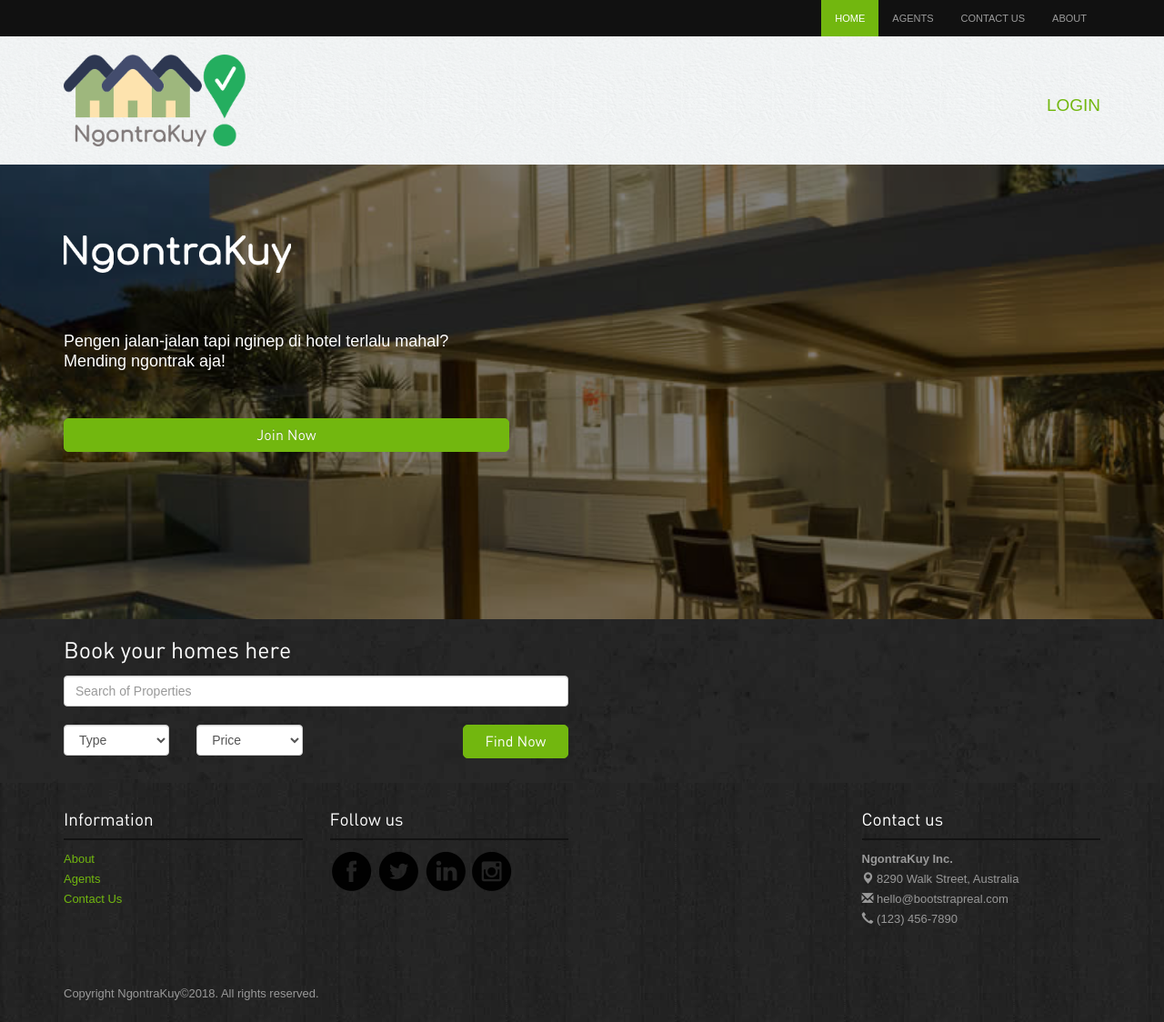
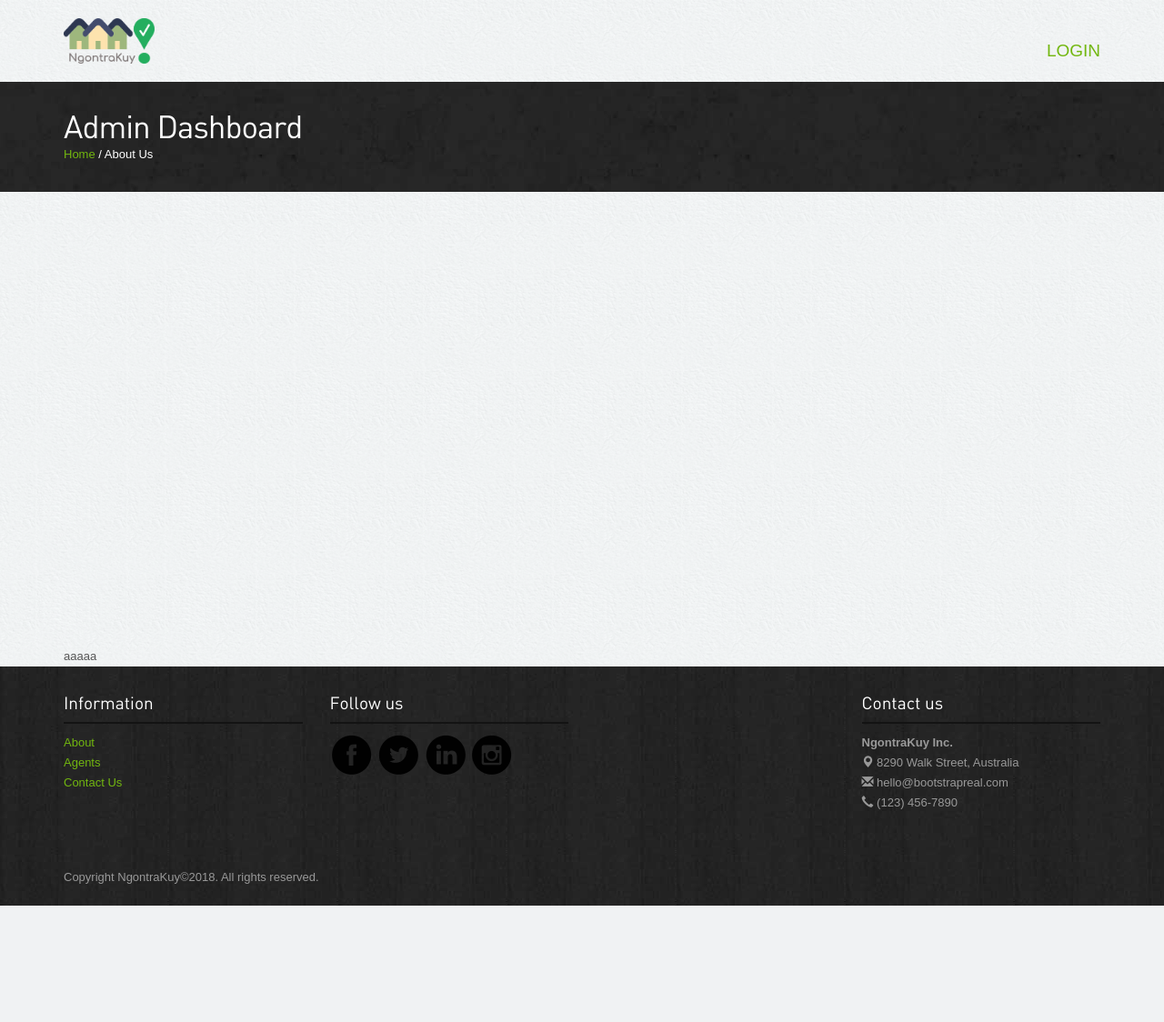
Before and after one commit to remonc97/NgontraKuy, a CodeIgniter app: page /NgontraKuy/Register in a window 1280 px wide. Shown: the whole page at 91% size. After the commit the page ends 996 px from the top, so only its background shows below. Run offline with CodeIgniter, Linux system fonts and the light colour scheme; some libraries are stand-ins or nearby versions; some web fonts are replaced.

Commit message:
recap the template from home.php into admin dashboard

```diff
--- a/application/views/admin.php
+++ b/application/views/admin.php
@@ -3,138 +3,36 @@ defined('BASEPATH') OR exit('No direct script access allowed');
 #include header file
 $this->view('template/header');
 ?>
-<style>
-    .bg-img-1 {
-        background-image: url(<?php echo base_url('assets/images/slider/1.jpg')?>);
-    }
-    .bg-img-2 {
-        background-image: url(<?php echo base_url('assets/images/slider/2.jpg')?>);
-    }
-    .bg-img-3 {
-        background-image: url(<?php echo base_url('assets/images/slider/3.jpg')?>);
-    }
-    .bg-img-4 {
-        background-image: url(<?php echo base_url('assets/images/slider/4.jpg')?>);
-    }
-    .bg-img-5 {
-        background-image: url(<?php echo base_url('assets/images/slider/5.jpg')?>);
-    }
-</style>
-<!-- Header Starts -->
-<div class="navbar-wrapper">
-
-    <div class="navbar-inverse" role="navigation">
-        <div class="container">
-            <div class="navbar-header">
-
-
-                <button type="button" class="navbar-toggle collapsed" data-toggle="collapse" data-target=".navbar-collapse">
-                    <span class="sr-only">Toggle navigation</span>
-                    <span class="icon-bar"></span>
-                    <span class="icon-bar"></span>
-                    <span class="icon-bar"></span>
-                </button>
-
-            </div>
-            <!-- Nav Starts -->
-            <style>
-                .nav li a{
-                    font-family: 'Ubuntu', sans-serif !important;
-                }
-            </style>
-            <div class="navbar-collapse  collapse">
-                <ul class="nav navbar-nav navbar-right">
-                    <li class="active"><a href="<?php echo site_url()?>" >Home</a></li>
-                    <li><a href="<?php echo site_url('Agents')?>">Agents</a></li>
-                    <li><a href="<?php echo site_url('ContactUs')?>">Contact Us</a></li>
-                    <li><a href="<?php echo site_url('About')?>">About</a></li>
-                </ul>
-            </div>
-            <!-- #Nav Ends -->
-
-        </div>
-    </div>
-
-</div>
 <!-- #Header Starts -->
-
 <div class="container">
-
     <!-- Header Starts -->
     <div class="header">
-        <a href="<?php echo site_url()?>"><img src="<?php echo base_url('assets/images/logo1.png')?>" width="200px" alt="NgontraKuy"></a>
+        <a href="<?php echo site_url()?>"><img src="<?php echo base_url('assets/images/logo1.png')?>" width="100px" alt="NgontraKuy"></a>
 
-        <ul class="pull-right">
-            <li style="margin-top: 20px"><a href="#" style="font-family: 'Ubuntu', sans-serif;" data-toggle="modal" data-target="#loginpop">Login</a></li>
+        <ul class="pull-right center">
+            <li><a href="#" style="font-family: 'Ubuntu', sans-serif;" data-toggle="modal" data-target="#loginpop">Login</a></li>
         </ul>
     </div>
     <!-- #Header Starts -->
+
 </div>
+<div class="inside-banner">
+	<div class="container">
 
+		<h2>Admin Dashboard</h2>
+		<span class="pull"><a href="#">Home</a> / About Us</span>
+	</div>
+</div>
 <div class="">
     <div id="slider" class="sl-slider-wrapper">
-
-        <div class="sl-slider">
-            <div class="sl-slide" data-orientation="horizontal" data-slice1-rotation="-25" data-slice2-rotation="-25" data-slice1-scale="2" data-slice2-scale="2">
-                <div class="sl-slide-inner">
-                    <div class="bg-img bg-img-1"></div>
-                    <br/>
-                    <h2><a href="#"><img src="<?php echo base_url('assets/images/white.png')?>" width="250px"/></a></h2>
-                    <blockquote style="font-family:'Ubuntu', sans-serif">
-                        <br/><br/>
-                        <p>Pengen jalan-jalan tapi nginep di hotel terlalu mahal?<br/>Mending ngontrak aja!</p><br/>
-                        <a class="btn btn-success" role="button" href="<?php echo site_url('Register')?>">Join Now</a>
-                    </blockquote>
-                </div>
-            </div>
-        </div><!-- /sl-slider -->
-
-        <nav id="nav-dots" class="nav-dots">
-
-        </nav>
 
     </div><!-- /slider-wrapper -->
 </div>
 
-<div class="banner-search">
-    <div class="container">
-        <!-- banner -->
-        <h3>Book your homes here</h3>
-        <div class="searchbar">
-            <div class="row">
-                <div class="col-lg-6 col-sm-6">
-                    <form action="<?php echo site_url('FindHomes')?>" method="post">
-                        <input type="text" class="form-control" placeholder="Search of Properties">
-                        <div class="row">
-                            <div class="col-lg-3 col-sm-3 ">
-                                <select class="form-control" name="type">
-                                    <option>Type</option>
-                                    <option value="furnished">Furnished</option>
-                                    <option value="unfurnished">Unfurnished</option>
-                                </select>
-                            </div>
-                            <div class="col-lg-3 col-sm-4">
-                                <select name="price" class="form-control">
-                                    <option>Price</option>
-                                    <option value="lo-hi">Lowest - Highest</option>
-                                    <option value="hi-lo">Highest - Lowest</option>
-                                </select>
-                            </div>
-                            <div class="col-lg-3 col-sm-4 col-sm-offset-3">
-                                <input class="btn btn-success" role="button" type="submit" value="Find Now"/>
-                            </div>
-                        </div>
-                    </form>
-                </div>
-                <div class="col-lg-5 col-lg-offset-1 col-sm-6 ">
-                </div>
-            </div>
-        </div>
-    </div>
-</div>
+
 <!-- banner -->
 <div class="container">
-
+aaaaa
 </div>
 
 <?php
```
